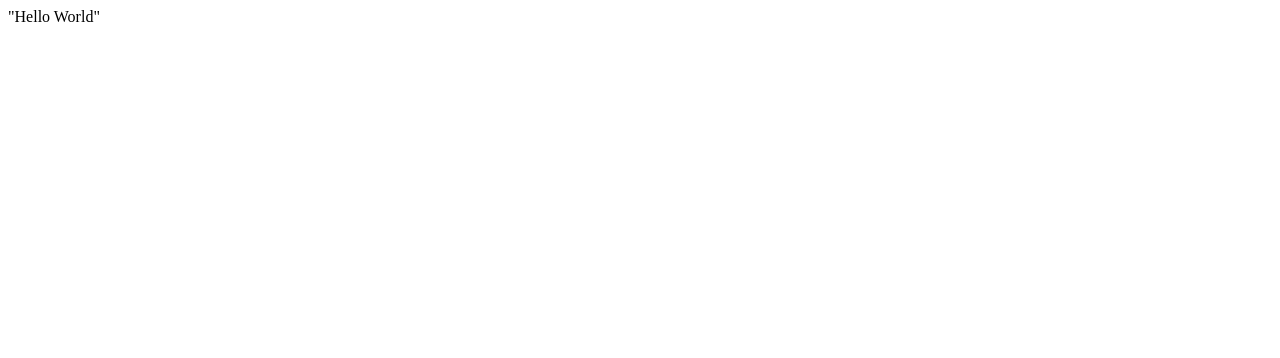
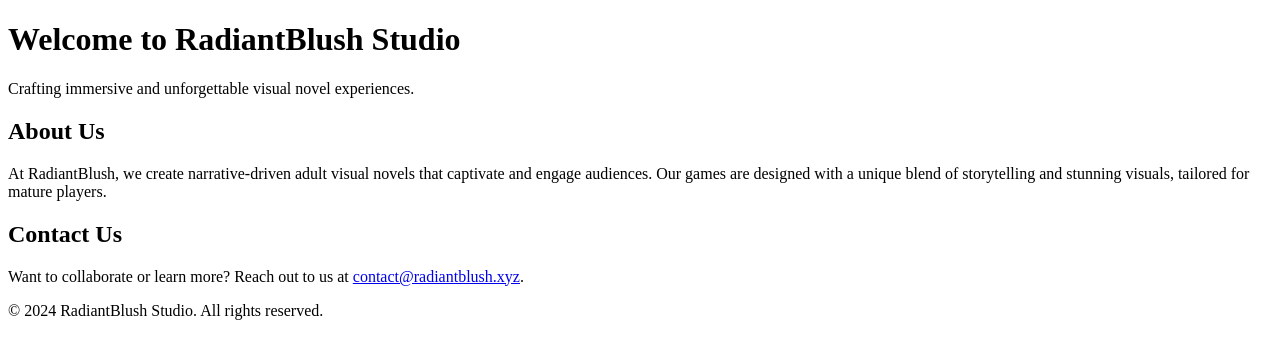
Before and after one commit to ChromeShade-RB/RadiantBlushPage, a plain HTML site: page index.html in a window 1280 px wide. Drawn offline with Linux system fonts and the light colour scheme.

Commit message:
Update index.html

```diff
--- a/index.html
+++ b/index.html
@@ -1 +1,26 @@
-"Hello World"
+<!DOCTYPE html>
+<html lang="en">
+<head>
+    <meta charset="UTF-8">
+    <meta name="viewport" content="width=device-width, initial-scale=1.0">
+    <title>RadiantBlush Studio</title>
+    <link rel="stylesheet" href="style.css">
+</head>
+<body>
+    <header>
+        <h1>Welcome to RadiantBlush Studio</h1>
+        <p>Crafting immersive and unforgettable visual novel experiences.</p>
+    </header>
+    <section class="about">
+        <h2>About Us</h2>
+        <p>At RadiantBlush, we create narrative-driven adult visual novels that captivate and engage audiences. Our games are designed with a unique blend of storytelling and stunning visuals, tailored for mature players.</p>
+    </section>
+    <section class="contact">
+        <h2>Contact Us</h2>
+        <p>Want to collaborate or learn more? Reach out to us at <a href="mailto:contact@radiantblush.xyz">contact@radiantblush.xyz</a>.</p>
+    </section>
+    <footer>
+        <p>&copy; 2024 RadiantBlush Studio. All rights reserved.</p>
+    </footer>
+</body>
+</html>
```
